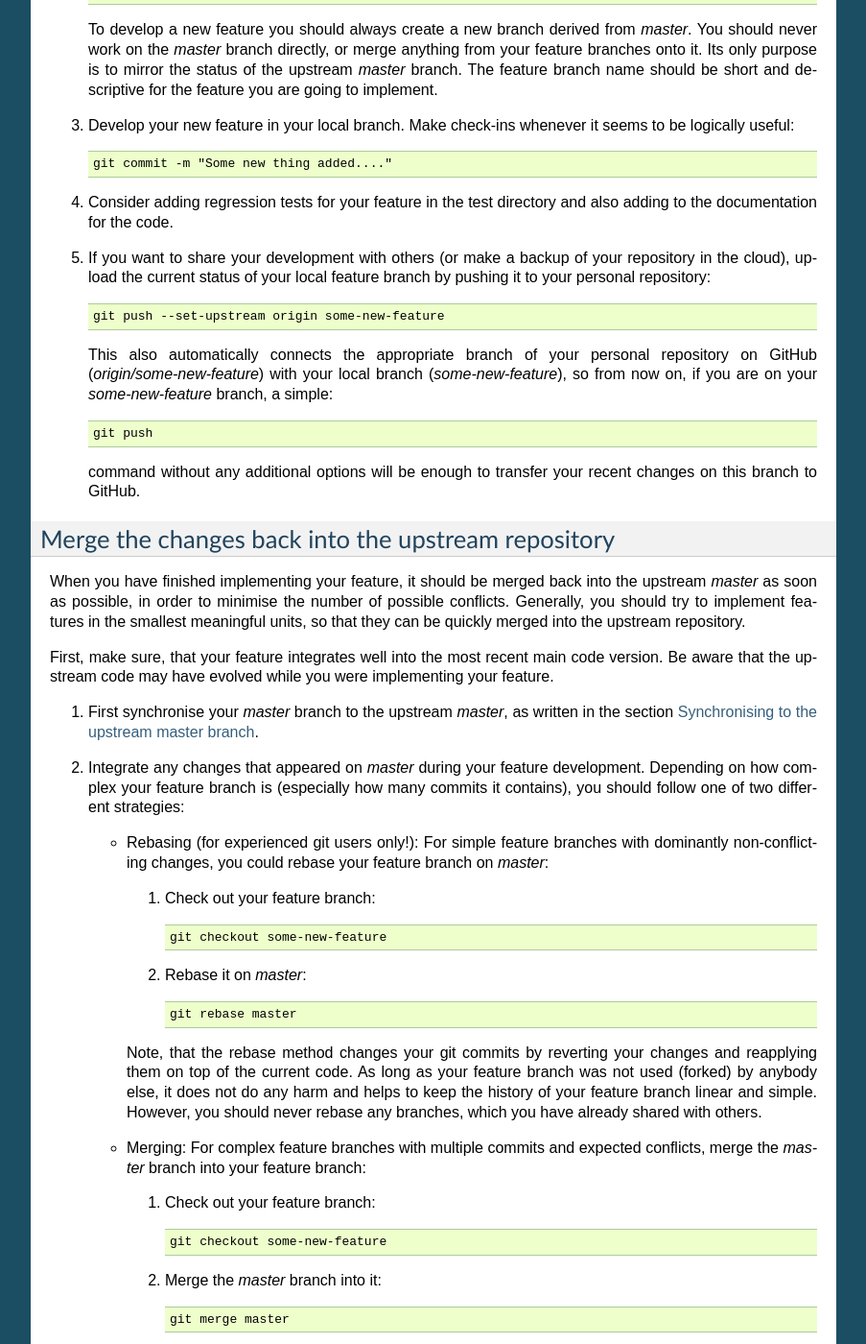
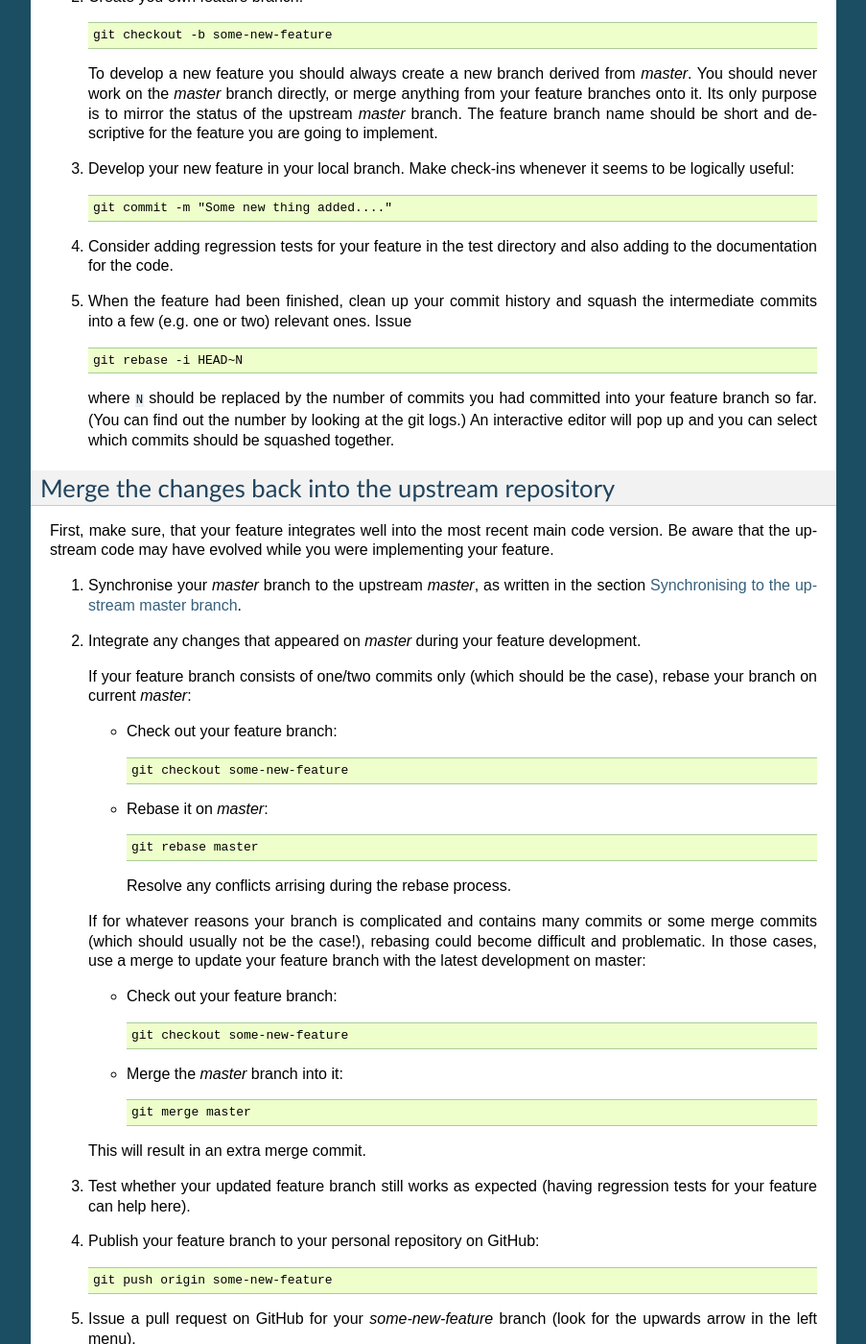
Before and after one commit to dftbplus/develguide, a Sphinx documentation site: the page built from docs/gitworkflow.rst, in a window 1280 px wide and 1400 px high, scrolled down 2602 px. Shown: the whole window at 96% size, without its empty margins (198-1101 px from the left). Built offline with Sphinx 7.4.7, drawn with Linux system fonts in a browser that asks for light colours; some of the changed text lies outside the part shown.

Commit message:
Add commit squash and submodule handling to git workflow

```diff
--- a/docs/gitworkflow.rst
+++ b/docs/gitworkflow.rst
@@ -22,25 +22,30 @@
 
 * In order to ease integration, feature branches should be **short living** and
   pull requests should only contain a **reasonably small amount** of
-  changes. Try to chop your implementation into small self containing changes and
-  issue those in separate consecutive pull requests. (No one likes or is
+  changes. Try to chop your implementation into small self containing changes
+  and issue those in separate consecutive pull requests. (No one likes or is
   efficiently able to review a code change containing thousands of lines.)
 
 
 In order to add a feature, you have to do the following steps:
 
-#. Fork the official (upstream) repository and set up your own repository. (This
-   step you have to do only once.)
+#. Fork the official (upstream) repository and clone it. (This step you have to
+   do only once.)
 
-#. Make sure, your `master` branch is synchronised to the upstream `master`.
+#. Synchronize your `master` branch (``origin/master``) to be identical to
+   upstream `master` (``upstream master``).
 
 #. Derive a feature branch from the `master` branch of your forked project.
 
-#. Develop your feature in your feature branch.
+#. Develop and finish your feature in your feature branch.
 
-#. When your feature implementation has finished, make sure, it integrates well
-   into the most recent version of the code. (The code may have evolved while
-   you were implementing your feature.)
+#. Squash intermediate irrelevant commits of your feature branch, so that your
+   branch only contains 1-2 relevant ones.
+
+#. Synchronize your `master` branch (``origin/master``) to be identical to
+   upstream `master` (``upstream master``).
+
+#. Rebase your feature branch on the update master branch.
 
 #. Issue a *pull request* for your feature branch.
 
@@ -157,8 +162,9 @@
 
    You will then have to derive a new feature branch from the reset `master`
    branch and then add your changes manually to this new feature
-   branch. Therefore, to avoid this extra work, make sure you never change your
-   personal `master`, apart from synchronising it with the upstream `master`.
+   branch. Therefore, to avoid this extra work, make sure you **never change
+   your personal `master` branch**, apart from synchronising it with upstream
+   `master`.
 
 
 Developing your feature
@@ -187,87 +193,65 @@
 #. Consider adding regression tests for your feature in the test directory and
    also adding to the documentation for the code.
 
-#. If you want to share your development with others (or make a backup of your
-   repository in the cloud), upload the current status of your local feature
-   branch by pushing it to your personal repository::
+#. When the feature had been finished, clean up your commit history and squash
+   the intermediate commits into a few (e.g. one or two) relevant ones. Issue ::
 
-       git push --set-upstream origin some-new-feature
+     git rebase -i HEAD~N
 
-   This also automatically connects the appropriate branch of your personal
-   repository on GitHub (`origin/some-new-feature`) with your local branch
-   (`some-new-feature`), so from now on, if you are on your `some-new-feature`
-   branch, a simple::
-
-       git push
-
-   command without any additional options will be enough to transfer your recent
-   changes on this branch to GitHub.
-
+   where ``N`` should be replaced by the number of commits you had committed
+   into your feature branch so far. (You can find out the number by looking at
+   the git logs.) An interactive editor will pop up and you can select which
+   commits should be squashed together.
 
 
 Merge the changes back into the upstream repository
 ===================================================
 
-When you have finished implementing your feature, it should be merged back into
-the upstream `master` as soon as possible, in order to minimise the number of
-possible conflicts. Generally, you should try to implement features in the
-smallest meaningful units, so that they can be quickly merged into the upstream
-repository.
-
 First, make sure, that your feature integrates well into the most recent main
 code version. Be aware that the upstream code may have evolved while you were
 implementing your feature.
 
-#. First synchronise your `master` branch to the upstream `master`, as written
-   in the section `Synchronising to the upstream master branch`_.
+#. Synchronise your `master` branch to the upstream `master`, as written in the
+   section `Synchronising to the upstream master branch`_.
 
 #. Integrate any changes that appeared on `master` during your feature
-   development. Depending on how complex your feature branch is (especially how
-   many commits it contains), you should follow one of two different strategies:
+   development.
 
-   * Rebasing (for experienced git users only!): For simple feature branches
-     with dominantly non-conflicting changes, you could rebase your feature
-     branch on `master`:
+   If your feature branch consists of one/two commits only (which should be the
+   case), rebase your branch on current `master`:
 
-     #. Check out your feature branch::
+   * Check out your feature branch::
 
-          git checkout some-new-feature
+       git checkout some-new-feature
 
-     #. Rebase it on `master`::
+   * Rebase it on `master`::
 
-          git rebase master
+       git rebase master
 
-     Note, that the rebase method changes your git commits by reverting your
-     changes and reapplying them on top of the current code. As long as your
-     feature branch was not used (forked) by anybody else, it does not do any
-     harm and helps to keep the history of your feature branch linear and
-     simple. However, you should never rebase any branches, which you have
-     already shared with others.
+     Resolve any conflicts arrising during the rebase process.
 
-   * Merging: For complex feature branches with multiple commits and expected
-     conflicts, merge the `master` branch into your feature branch:
 
-     #. Check out your feature branch::
+   If for whatever reasons your branch is complicated and contains many commits
+   or some merge commits (which should usually not be the case!), rebasing could
+   become difficult and problematic. In those cases, use a merge to update your
+   feature branch with the latest development on master:
 
-          git checkout some-new-feature
+   * Check out your feature branch::
 
-     #. Merge the `master` branch into it::
+       git checkout some-new-feature
 
-          git merge master
+   * Merge the `master` branch into it::
 
-        This will result in an extra merge commit.
+       git merge master
+
+   This will result in an extra merge commit.
 
 #. Test whether your updated feature branch still works as expected (having
    regression tests for your feature can help here).
 
-#. Push the latest status of your feature branch to your personal repository on
-   GitHub::
+#. Publish your feature branch to your personal repository on GitHub::
 
        git push origin some-new-feature
-
-   If you used the rebase method above and have pushed your branch to GitHub at
-   least once already before the rebase, you may need the option ``-f`` to
-   change the git-history (previous git-commits) also on GitHub.
 
 #. Issue a pull request on GitHub for your `some-new-feature` branch (look for
    the upwards arrow in the left menu).
@@ -303,19 +287,49 @@
 the new feature and develop your next extension starting with the steps
 described in section `Synchronising to the upstream master branch`_.
 
-A note about Submodules
-=======================
 
-The DFTB+ program uses several libraries from elsewhere in the project. Both
-`mpifx <https://github.com/dftbplus/mpifx>`_ and `scalapackfx
-<https://github.com/dftbplus/scalapackfx>`_ are required to build the `main`
-branch code with MPI parallelism enabled. These libraries are included within
-the repository via the git `submodule` mechanism. However, since the code should
-be available for users without accounts on github.com, these are included as web
-links instead of ssh references.
+A few notes about Submodules
+============================
 
-You can globally configure git to substitute ssh links for the https references
-by issuing the command ::
+The DFTB+ program uses several libraries from elsewhere in the project. Some of
+those libraries (e.g. MpiFx, ScalapackFx, libNEGF, libMBD) are included within
+the repository via the git `submodule` mechanism.
+
+
+Checking out submodules
+-----------------------
+
+When checking out the code, you should pull the submodules with ::
+
+  git submodule update --init --recursive
+
+
+Updating submodules after changing to a branch
+----------------------------------------------
+
+If you change between branches, the target branch may contain a different
+version of the submodule as the previous one. This can be easily detected by
+issuing ::
+
+  git status
+
+after having changed the branch and looking for submodules with "modified"
+status. If any of the submodules is affected, you must align the submodules to
+the correct version (the one recorded for the branch you have changed to). This
+can be easily achieved for all submodules by issuing ::
+
+  git submodule update --recursive
+
+
+Referencing submodules
+----------------------
+
+Since the code should be available for users without accounts on github.com, all
+submodules are included as web (https) links instead of ssh references.
+
+If you work on the integration of the submodules, you might find it useful to
+globally configure git to substitute ssh links for the https references by
+issuing the command ::
 
   git config --global url.ssh://git@github.com/.insteadOf https://github.com/
 
@@ -323,11 +337,30 @@
 repository. You should run this command in the directory containing your copy
 and leave out the ``--global`` option.
 
-When checking out the code, you can pull the submodules with ::
 
-  git submodule update --init --recursive
+Updating submodules
+-------------------
 
-But if you need to modify these submodules, you should fork their respective
-projects. Then in your DFTB+ repository, change the locations that both the
-`.gitmodules` file and the submodule's entry in the `.git/config` point to so
-they match your fork. Finally re-initialise and update the submodules.
+If you need to modify the submodules, you should fork their respective projects
+and work according their development workflow.
+
+If you want to update DFTB+ to use a new version of a given submodule, do the
+following steps:
+
+#. Go to the ``origin`` folder containing the submodule.
+
+#. Fetch the relevant branch from the upstream-project of the submodule.
+
+#. Check out the commit which should be used by DFTB+. (If this commit is on a
+   different branch as the one recorded in the `.gitmodules` file in the DFTB+
+   source folder, make sure to correct the branch name there.)
+
+#. Update the submodule commit ID's (recorded in `CMakeFiles.txt`) by
+   executing ::
+
+     ./utils/test/check_submodule_commits -u
+
+   from the DFTB+ source folder.
+
+#. Stage the submodule folder and the `CMakeFiles.txt` file for a commit and
+   commit your changes.
```
